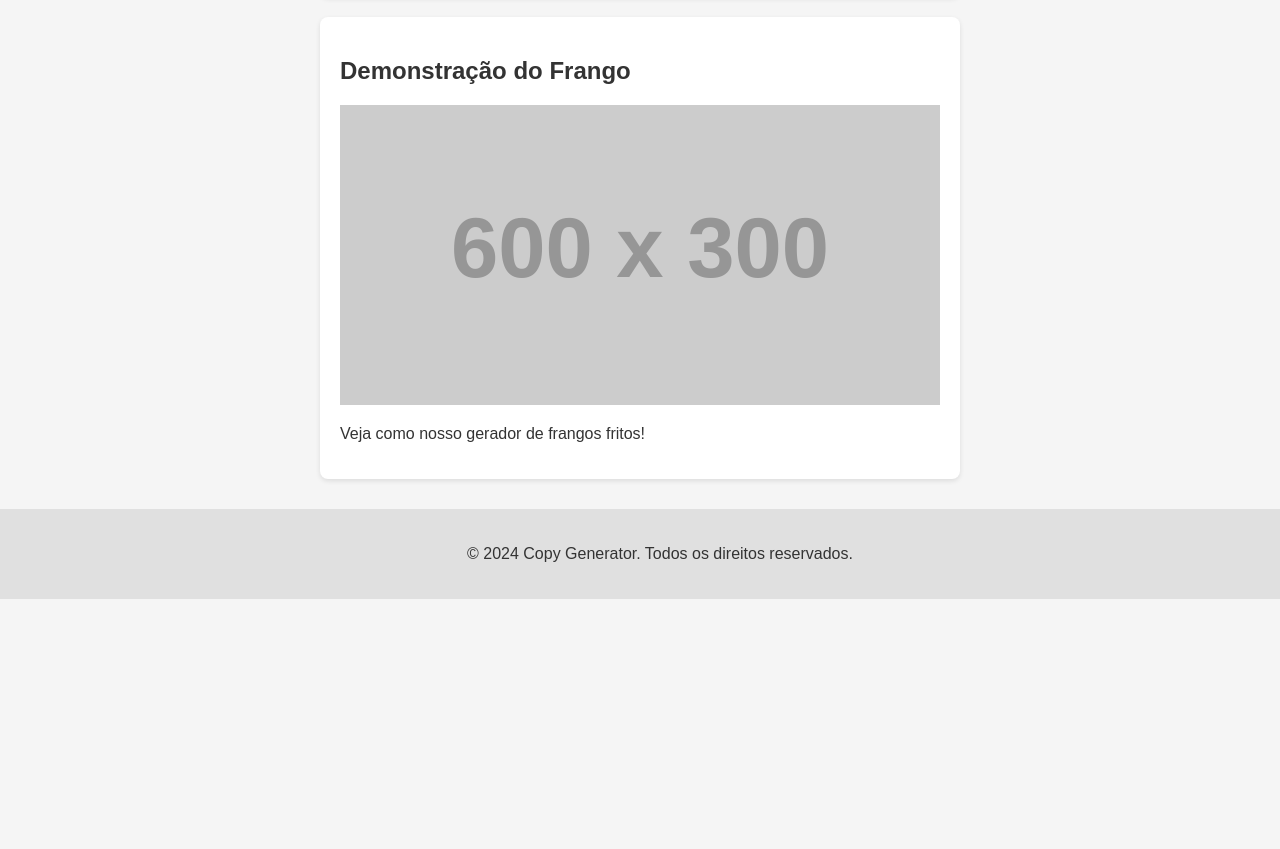
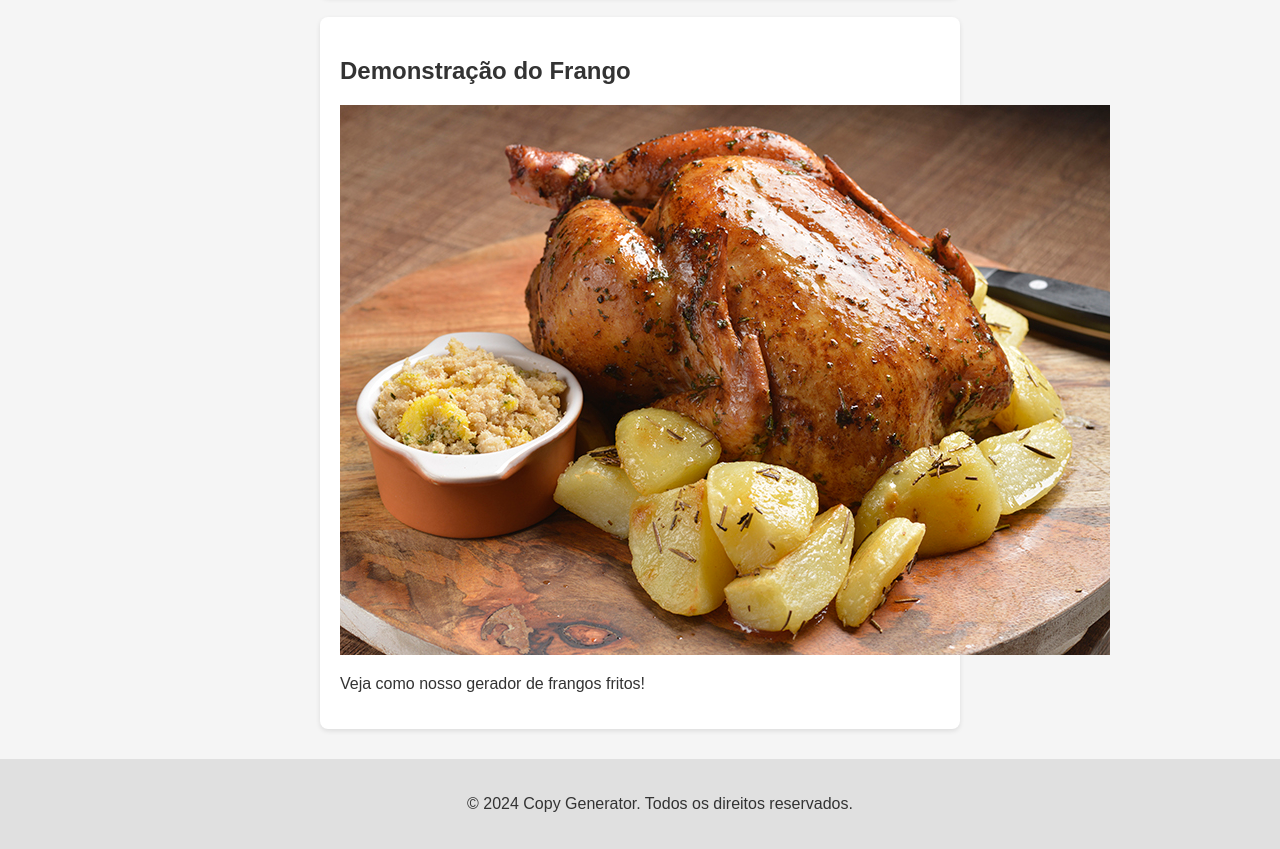
Before and after one commit to chimpanzeburro/minhas-f-rias, a plain HTML site: page index.html in a window 1280 px wide. Shown: the part 1367-2216 px from the top of the page. Before the commit the page ends 1966 px from the top, so only its background shows below. Drawn offline with Linux system fonts and the light colour scheme; placeholder pictures from the web are drawn by us.

Commit message:
Update index.html

```diff
--- a/index.html
+++ b/index.html
@@ -28,7 +28,7 @@
 
         <section class="demonstração">
             <h2>Demonstração do Frango</h2>
-            <img src="https://via.placeholder.com/600x300" alt="Demonstração do aplicativo">
+            <img src="frangoo.jpg" alt="frangoo.jpg">
             <p>Veja como nosso gerador de frangos fritos!</p>
         </section>
     </main>
```
